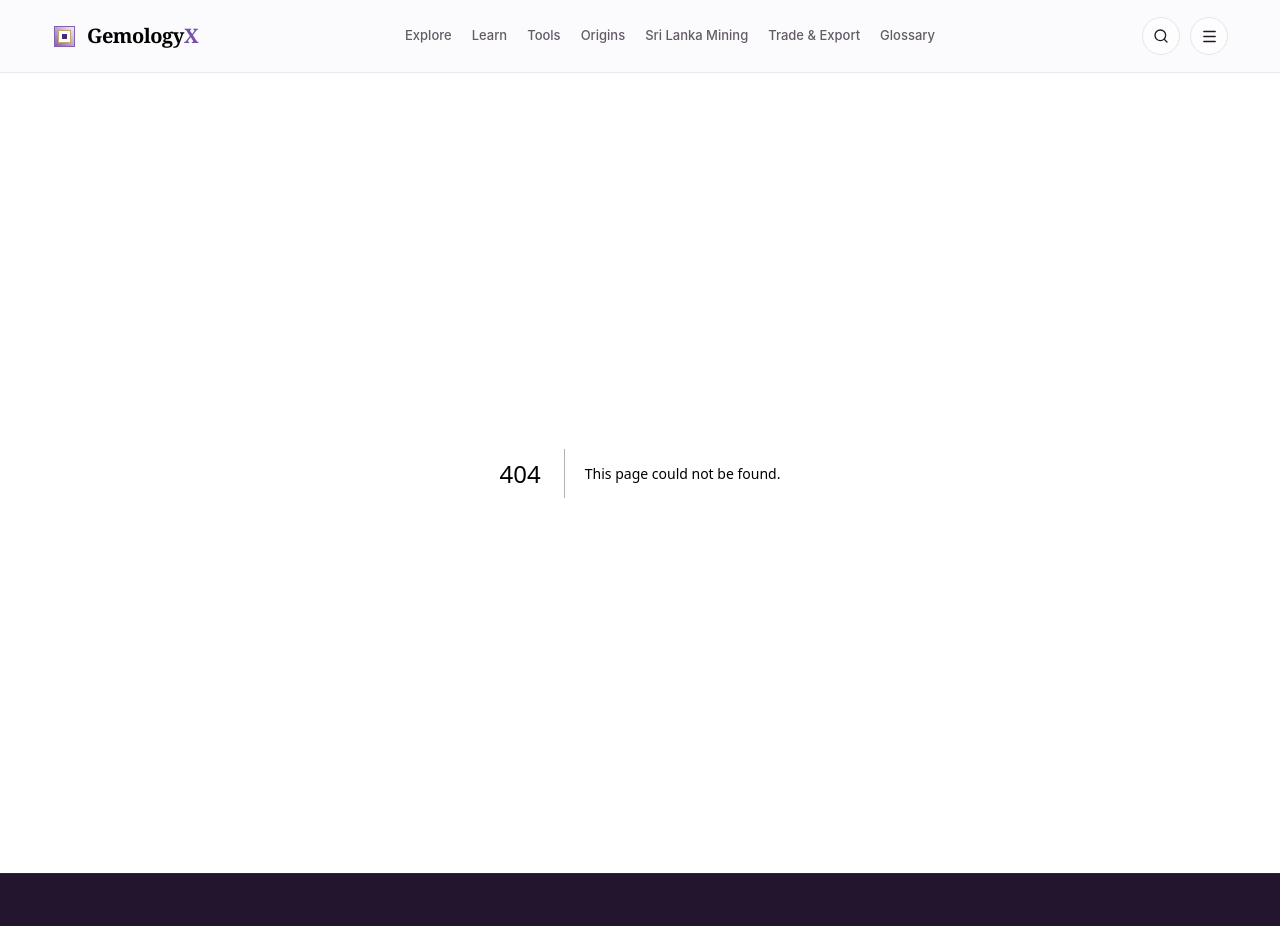
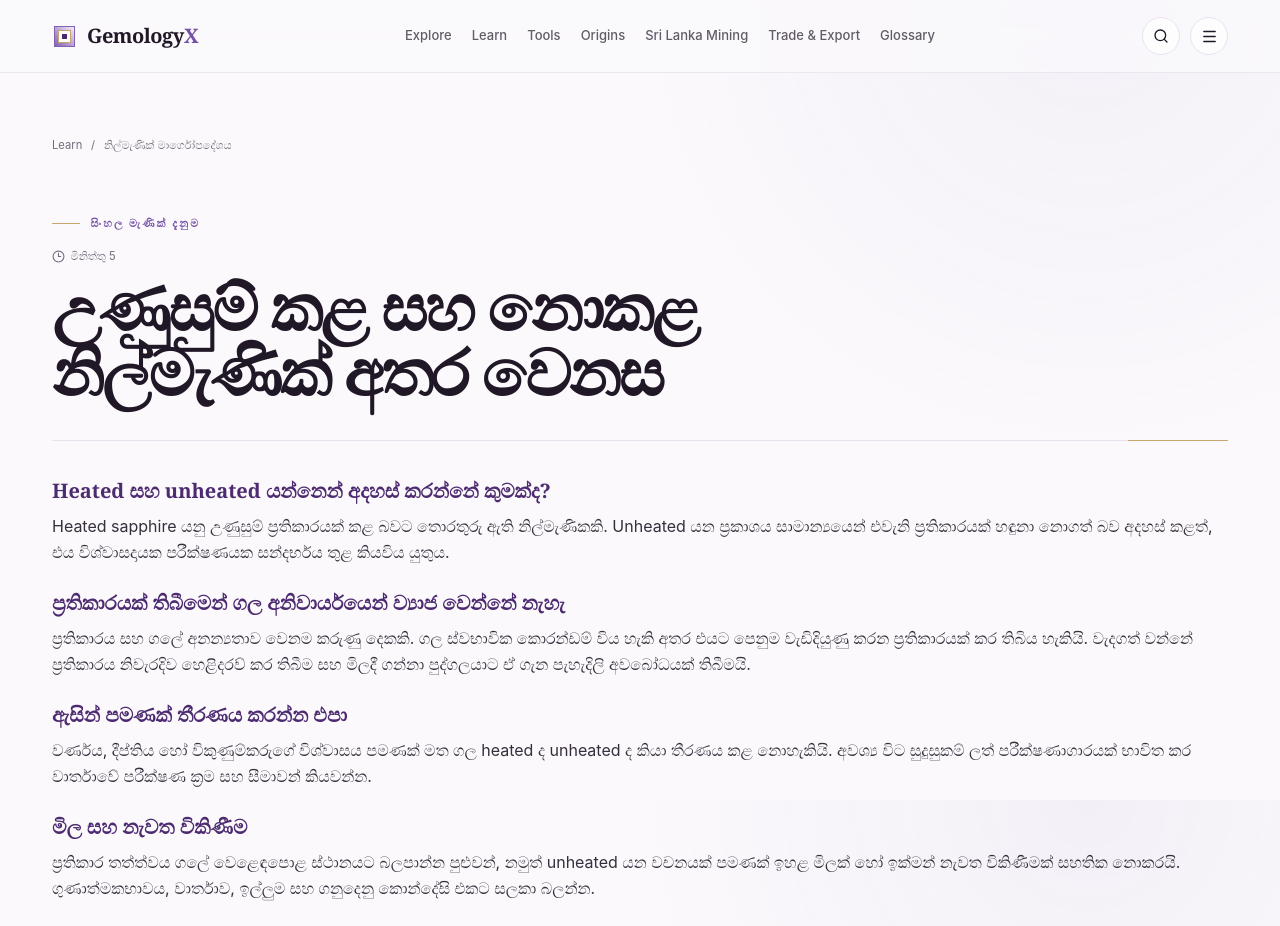
Before and after one commit to LinukaBandara/GemologyX, a Next.js app: page /si/learn/heated-vs-unheated-blue-sapphire in a window 1280 px wide. Before the commit this address had no page. Shown: the top 926 px of the page. Built offline with nearby package versions, Linux system fonts and the light colour scheme.

Commit message:
Add Sinhala heated vs unheated blue sapphire guide

```diff
--- /dev/null
+++ b/src/app/si/learn/heated-vs-unheated-blue-sapphire/page.tsx
@@ -0,0 +1,33 @@
+import type { Metadata } from "next";
+import { ArticleLayout, ArticleSection } from "@/components/article-layout";
+
+export const metadata: Metadata = {
+  title: "උණුසුම් කළ සහ නොකළ නිල්මැණික් අතර වෙනස",
+  description: "Heated සහ unheated blue sapphire යන ප්‍රකාශවල අර්ථය, පරීක්ෂණ වාර්තා සහ මිලදී ගැනීමේදී අසන්න ඕනෑ දේ.",
+};
+
+export default function Page() {
+  return (
+    <ArticleLayout category="සිංහල මැණික් දැනුම" readTime="මිනිත්තු 5" title="උණුසුම් කළ සහ නොකළ නිල්මැණික් අතර වෙනස" crumbHref="/si/learn/blue-sapphire-complete-guide" crumbLabel="නිල්මැණික් මාර්ගෝපදේශය" related={[
+      { label: "උණුසුම් ප්‍රතිකාර කළ නිල්මැණික්", href: "/si/learn/heated-sapphire-guide" },
+      { label: "මැණික් පරීක්ෂණ වාර්තාවක් කියවීම", href: "/si/learn/how-to-read-gem-report" },
+      { label: "ප්‍රතිකාර තොරතුරු හෙළි කිරීම", href: "/si/learn/gemstone-treatment-disclosure" },
+    ]}>
+      <ArticleSection heading="Heated සහ unheated යන්නෙන් අදහස් කරන්නේ කුමක්ද?">
+        <p>Heated sapphire යනු උණුසුම් ප්‍රතිකාරයක් කළ බවට තොරතුරු ඇති නිල්මැණිකකි. Unheated යන ප්‍රකාශය සාමාන්‍යයෙන් එවැනි ප්‍රතිකාරයක් හඳුනා නොගත් බව අදහස් කළත්, එය විශ්වාසදායක පරීක්ෂණයක සන්දර්භය තුළ කියවිය යුතුය.</p>
+      </ArticleSection>
+      <ArticleSection heading="ප්‍රතිකාරයක් තිබීමෙන් ගල අනිවාර්යයෙන් ව්‍යාජ වෙන්නේ නැහැ">
+        <p>ප්‍රතිකාරය සහ ගලේ අනන්‍යතාව වෙනම කරුණු දෙකකි. ගල ස්වභාවික කොරන්ඩම් විය හැකි අතර එයට පෙනුම වැඩිදියුණු කරන ප්‍රතිකාරයක් කර තිබිය හැකියි. වැදගත් වන්නේ ප්‍රතිකාරය නිවැරදිව හෙළිදරව් කර තිබීම සහ මිලදී ගන්නා පුද්ගලයාට ඒ ගැන පැහැදිලි අවබෝධයක් තිබීමයි.</p>
+      </ArticleSection>
+      <ArticleSection heading="ඇසින් පමණක් තීරණය කරන්න එපා">
+        <p>වර්ණය, දීප්තිය හෝ විකුණුම්කරුගේ විශ්වාසය පමණක් මත ගල heated ද unheated ද කියා තීරණය කළ නොහැකියි. අවශ්‍ය විට සුදුසුකම් ලත් පරීක්ෂණාගාරයක් භාවිත කර වාර්තාවේ පරීක්ෂණ ක්‍රම සහ සීමාවන් කියවන්න.</p>
+      </ArticleSection>
+      <ArticleSection heading="මිල සහ නැවත විකිණීම">
+        <p>ප්‍රතිකාර තත්ත්වය ගලේ වෙළෙඳපොළ ස්ථානයට බලපාන්න පුළුවන්, නමුත් unheated යන වචනයක් පමණක් ඉහළ මිලක් හෝ ඉක්මන් නැවත විකිණීමක් සහතික නොකරයි. ගුණාත්මකභාවය, වාර්තාව, ඉල්ලුම සහ ගනුදෙනු කොන්දේසි එකට සලකා බලන්න.</p>
+      </ArticleSection>
+      <ArticleSection heading="මිලදී ගැනීමට පෙර">
+        <p>ප්‍රතිකාර තත්ත්වය ලිඛිතව විමසන්න, වාර්තා අංකය සහ නිකුත් කළ ආයතනය පරීක්ෂා කරන්න, වාර්තාවේ ගලේ විස්තර ඔබ ඉදිරියේ ඇති ගලට ගැළපේද බලන්න. අවශ්‍ය නම් ස්වාධීන පරීක්ෂාවක් සහ ආපසු භාරදීමේ ලිඛිත කොන්දේසි ලබාගන්න.</p>
+      </ArticleSection>
+    </ArticleLayout>
+  );
+}
```
